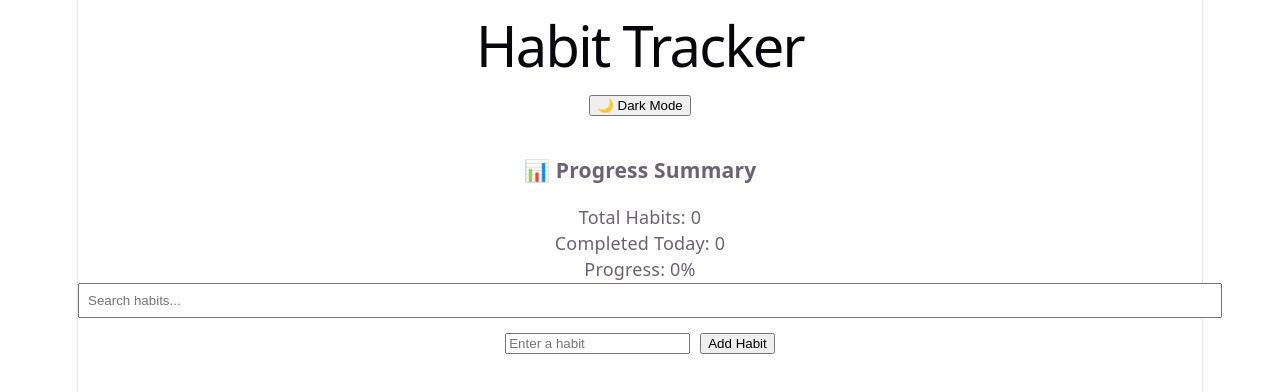
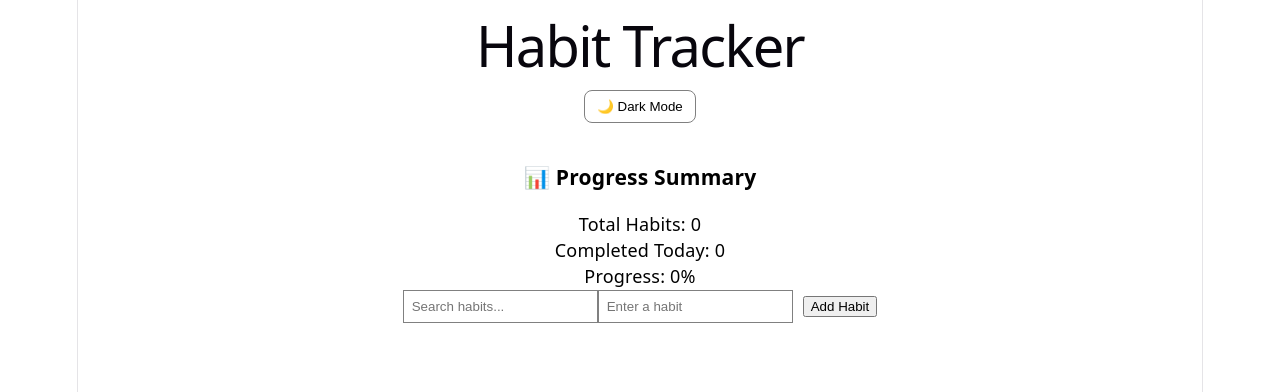
Before and after one commit to ananyabm99-sketch/habit-tracker, a React (Vite) app in the folder HabitTracker/: page / in a window 1280 px wide. Shown: the top 392 px of the page. Built offline with nearby package versions, Linux system fonts and the light colour scheme.

Commit message:
Implemented dark mode feature

```diff
--- a/HabitTracker/src/App.tsx
+++ b/HabitTracker/src/App.tsx
@@ -112,11 +112,24 @@ function App() {
   );
 
   return (
-    <div className={`app-container ${darkMode ? "dark" : ""}`}>
+    <div
+      className="app-container"
+      style={{
+        backgroundColor: darkMode ? "#1f2937" : "white",
+        color: darkMode ? "white" : "black",
+      }}
+    >
       <h1>Habit Tracker</h1>
       <button
         onClick={() => setDarkMode(!darkMode)}
-        style={{ marginBottom: "20px" }}
+        style={{
+          marginBottom: "20px",
+          backgroundColor: darkMode ? "#374151" : "white",
+          color: darkMode ? "white" : "black",
+          border: "1px solid gray",
+          padding: "8px 12px",
+          borderRadius: "8px",
+        }}
       >
         {darkMode ? "☀️ Light Mode" : "🌙 Dark Mode"}
       </button>
@@ -134,7 +147,12 @@ function App() {
         placeholder="Search habits..."
         value={searchTerm}
         onChange={(e) => setSearchTerm(e.target.value)}
-        style={{ marginBottom: "10px", width: "100%", padding: "8px" }}
+        style={{
+          backgroundColor: darkMode ? "#374151" : "white",
+          color: darkMode ? "white" : "black",
+          border: "1px solid gray",
+          padding: "8px",
+        }}
       />
 
       <input
@@ -142,6 +160,12 @@ function App() {
         placeholder="Enter a habit"
         value={habitName}
         onChange={(e) => setHabitName(e.target.value)}
+        style={{
+          backgroundColor: darkMode ? "#374151" : "white",
+          color: darkMode ? "white" : "black",
+          border: "1px solid gray",
+          padding: "8px",
+        }}
       />
 
       <button onClick={addHabit} style={{ marginLeft: "10px" }}>
```
